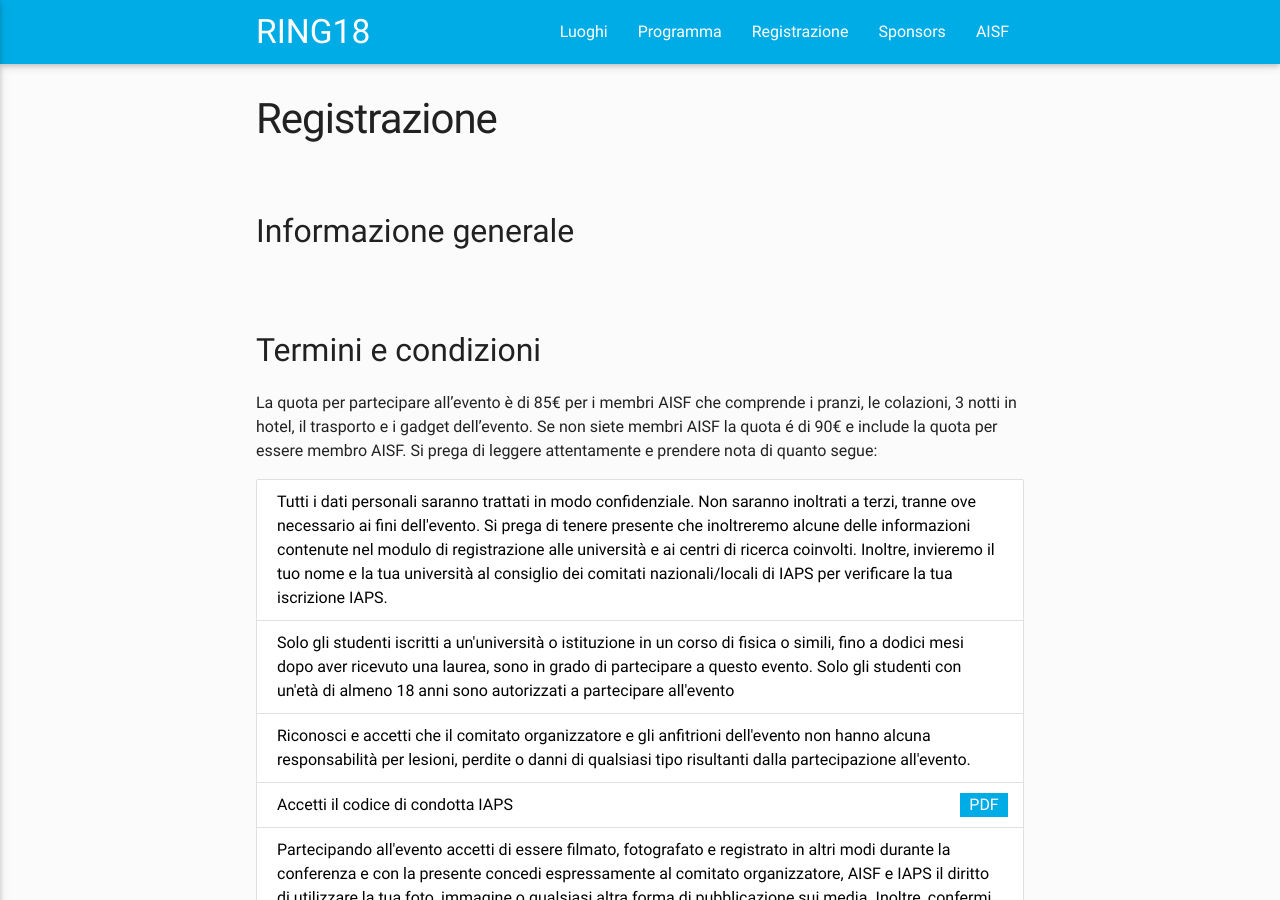
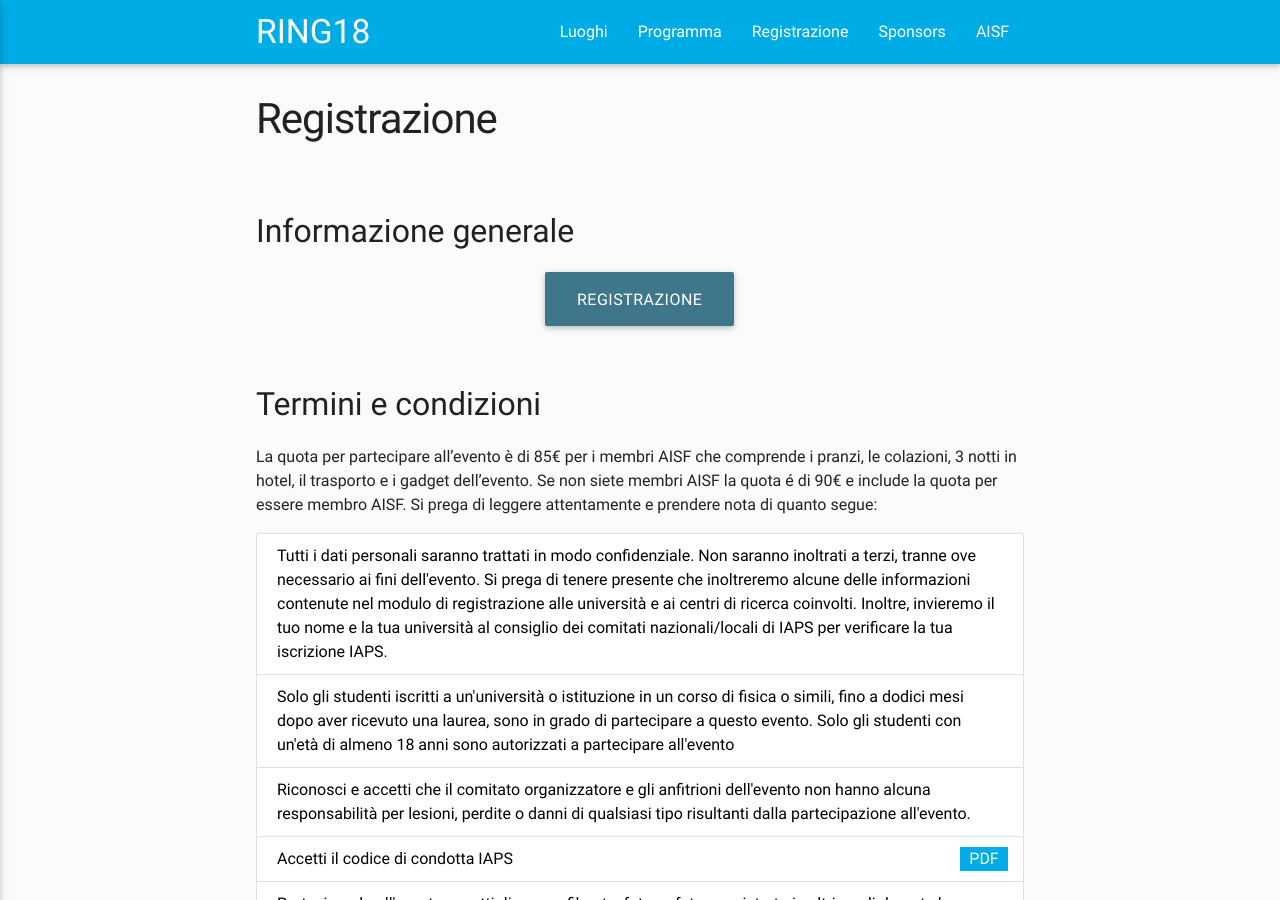
Before and after one commit to ai-sf/ring18, a Jekyll site: the page built from registration.html, in a window 1280 px wide and 900 px high. Built offline with Jekyll 4.4.1, drawn with Linux system fonts in a browser that asks for light colours; nearby versions of some CDN libraries.

Commit message:
Update registration.html

```diff
--- a/registration.html
+++ b/registration.html
@@ -8,6 +8,9 @@ title: Registrazione
   <p>
     {{ site.data.registration.info }}
   </p>
+  <div style="text-align:center;">
+		<a class="waves-effect waves-light btn-large" href="http://www.ai-sf.it/dbaisf/registration/">REGISTRAZIONE</a>
+        </div>
 </div>
 
 {% if site.data.registration.posters? %}
```
